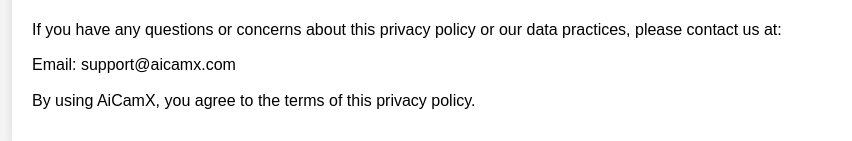
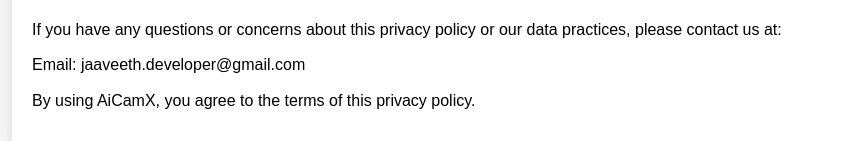
Before and after one commit to JaaveethH/AiCamX.github.io, a plain HTML site: page index.html in a window 1280 px wide. Shown: the part 1456-1597 px from the top of the page, without its empty margins (208-1060 px from the left). Drawn offline with Linux system fonts and the light colour scheme.

Commit message:
Update index.html

```diff
--- a/index.html
+++ b/index.html
@@ -68,7 +68,7 @@
 
         <h2>Contact Us</h2>
         <p>If you have any questions or concerns about this privacy policy or our data practices, please contact us at:</p>
-        <p>Email: support@aicamx.com</p>
+        <p>Email: jaaveeth.developer@gmail.com</p>
 
         <p>By using AiCamX, you agree to the terms of this privacy policy.</p>
     </div>
```
